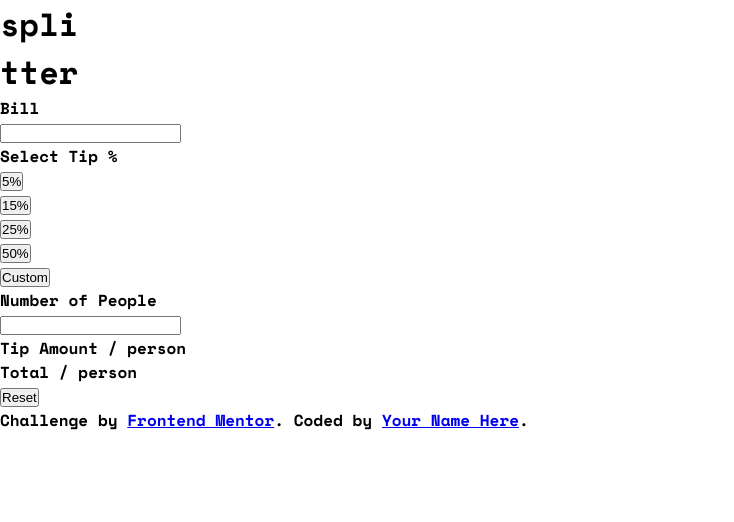
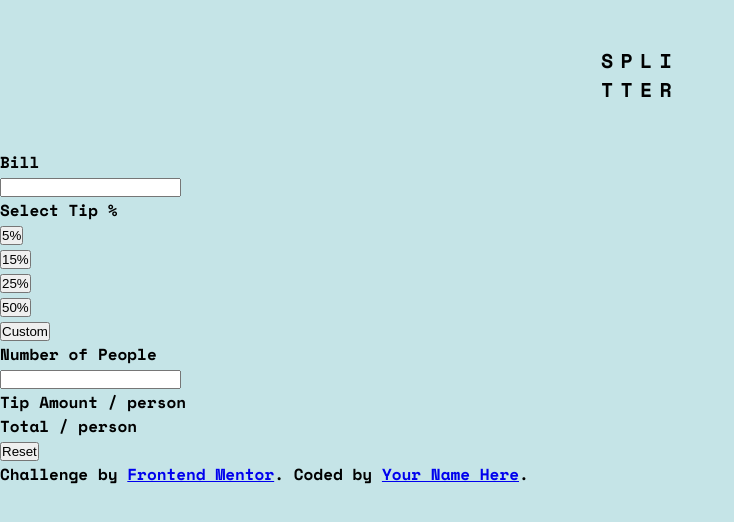
Before and after one commit to adgar152369/tip-calculator, a plain HTML site: page index.html in a window 1280 px wide. Shown: the whole page, without its empty margins (0-734 px from the left). Drawn offline with nearby package versions, Linux system fonts and the light colour scheme; a script that the page names is missing.

Commit message:
create cool header

```diff
--- a/index.html
+++ b/index.html
@@ -11,8 +11,13 @@
 </head>
 
 <body>
+  <header>
+    <div class="cool-heading-container">
       <h1 class="cool-heading">spli</h1>
       <h1 class="cool-heading">tter</h1>
+    </div>
+  </header>
+  <div class="container">
     <div class="bill-container">
       <p class="grey-heading">Bill</p>
       <label for="bill-input"></label>
@@ -52,6 +57,7 @@
       </div>
       <button class="reset">Reset</button>
     </div>
+  </div>
 
   <div class="attribution">
     Challenge by <a href="https://www.frontendmentor.io?ref=challenge" target="_blank">Frontend Mentor</a>.
--- a/style.css
+++ b/style.css
@@ -8,4 +8,19 @@
 
 body {
     font-family: 'Space Mono', monospace;
+    background-color: hsl(185, 41%, 84%);
 }
+
+header {
+    display: flex;
+    justify-content: center;
+    align-items: center;
+    min-height: 150px;
+    max-height: 200px
+}
+
+.cool-heading {
+    text-transform: uppercase;
+    letter-spacing: .45rem;
+    font-size: 1.25rem;
+}
```
Also changed, not shown: script.js (added). Lines whose indentation alone changed are shown as unchanged.
